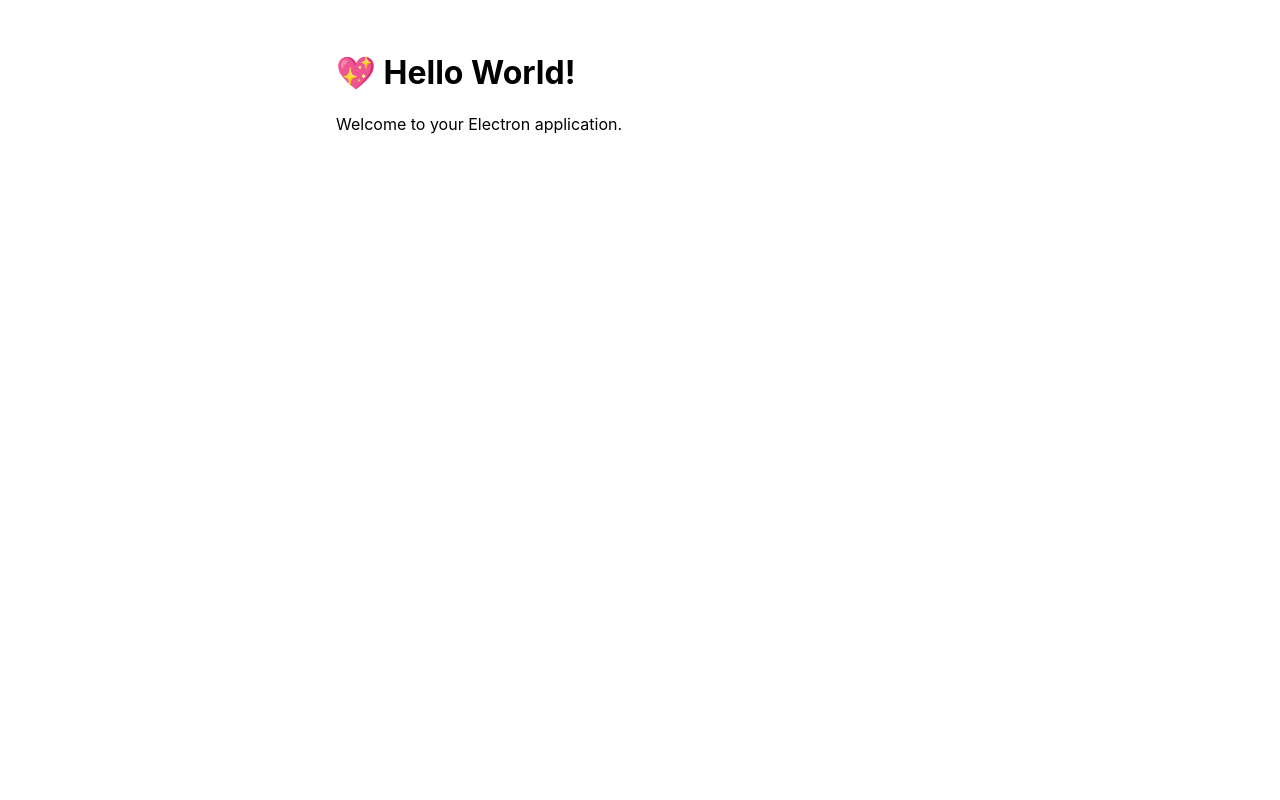
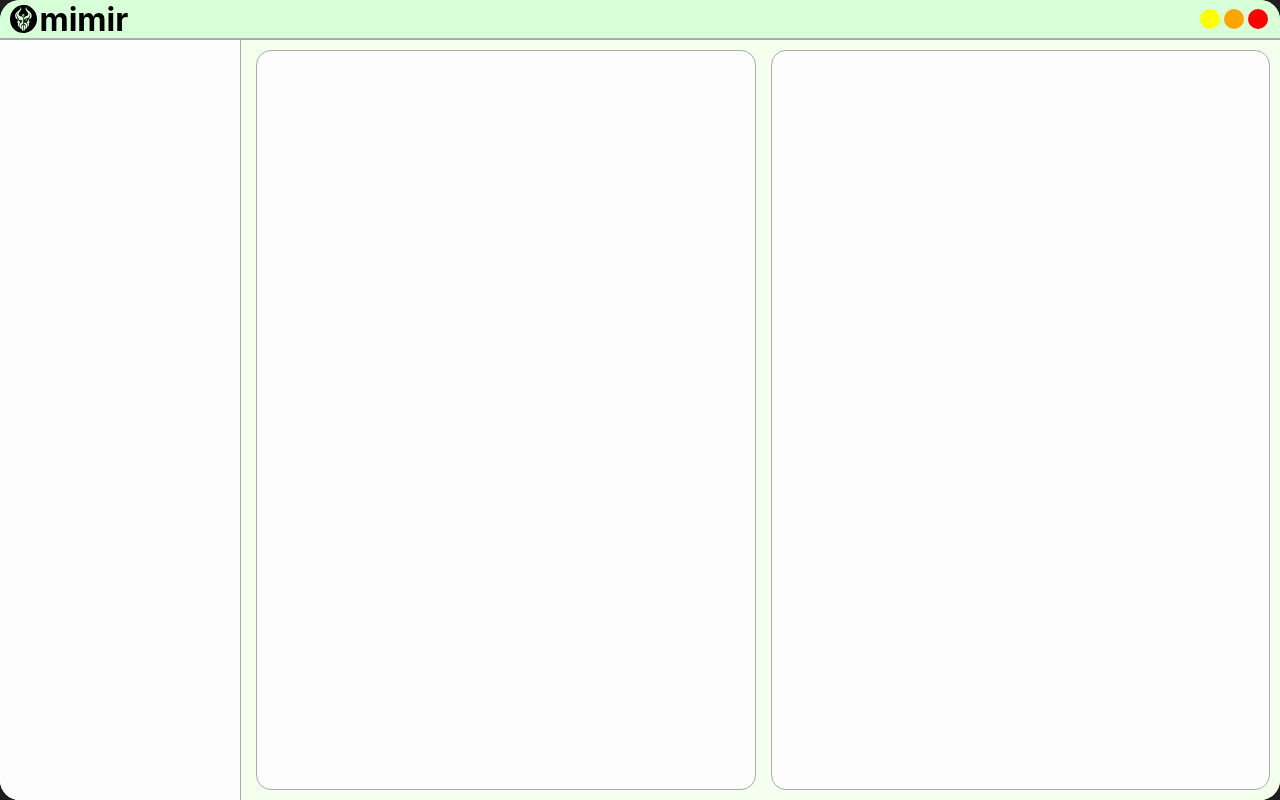
Before and after one commit to RafaelLovrencic/mimir, an Electron app: page src/index.html in a window 1280 px wide. Drawn offline with Linux system fonts and the light colour scheme.

Commit message:
Added a basic UI design.

```diff
--- a/src/index.css
+++ b/src/index.css
@@ -1,8 +1,147 @@
+:root {
+    --main-bg-color: #f4ffed;
+    --titlebar-bg-color: #d7ffd8;
+    --border-color: #aaaaaa;
+    --content-bg-color: #fdfdfd;
+}
+
+html, body {
+    margin: 0;
+    padding: 0;
+    height: 100vh;
+    width: 100vw;
+    overflow: hidden;
+    box-sizing: border-box;
+    border-radius: 20px;
+    background-color: #1e1e1e;
+}
+
 body {
   font-family:
     -apple-system, BlinkMacSystemFont, 'Segoe UI', Roboto, Helvetica, Arial,
     sans-serif;
   margin: auto;
-  max-width: 38rem;
-  padding: 2rem;
+  background-color: var(--main-bg-color);
+  overflow: none;
 }
+
+header {
+    background-color: var(--titlebar-bg-color);
+    border-bottom: 2px solid var(--border-color);
+    width: 100%;
+    height: 5vh;
+    padding: 5px 10px;
+    box-sizing: border-box;
+    display: flex;
+    flex-direction: row;
+    justify-content: space-between;
+    align-items: center;
+
+    -webkit-app-region: drag;
+}
+
+#main-wrapper {
+    width: 100%;
+    height: 95vh;
+    background-color: var(--main-bg-color);
+    display: flex;
+    flex-direction: row;
+    flex-wrap: nowrap;
+}
+
+#mimir-logo {
+    display: flex;
+    min-height: 0;
+    height: 100%;
+    flex-direction: row;
+    flex-wrap: nowrap;
+    align-items: center;
+}
+
+#mimir-logo img {
+    height: 100%;
+    max-height: 100%;
+    object-fit: contain;
+    flex-shrink: 1;
+    padding-right: 2px;
+}
+
+
+#window-menu {
+    display: flex;
+    flex-direction: row;
+    -webkit-app-region: no-drag;
+}
+
+.menu-button {
+    width: 20px;
+    height: 20px;
+    border-radius: 10px;
+    margin: 0px 2px;
+    border: none;
+    outline: none;
+}
+
+.menu-button:hover {
+    filter: brightness(0.85);
+}
+
+#minimize {
+    background-color: yellow;
+}
+
+#maximize {
+    background-color: orange;
+}
+
+#close {
+    background-color: red;
+}
+
+
+#library {
+    width: 240px;
+    flex-shrink: 0;
+
+    overflow-y: auto;
+
+    background-color: var(--content-bg-color);
+    border-right: 1px solid var(--border-color);
+    margin-right: 5px;
+}
+
+#notes {
+    flex: 1;
+    min-width: 300px;
+
+    overflow-y: auto;
+
+    background-color: var(--content-bg-color);
+    border: 1px solid var(--border-color);
+    border-radius: 15px;
+    margin: 10px 5px 10px 5px;
+}
+
+#wiki {
+    flex: 1;
+    min-width: 300px;
+
+    overflow-y: auto;
+
+    background-color: var(--content-bg-color);
+    border: 1px solid var(--border-color);
+    border-radius: 15px;
+    margin: 10px 10px 10px 5px;
+}
+
+.resize-handle {
+    width: 5px;
+    height: 90%;
+    align-self: center;
+    flex-shrink: 0;
+    cursor: col-resize;
+}
+
+.resize-handle:hover {
+    background: var(--border-color);
+}
--- a/src/index.html
+++ b/src/index.html
@@ -6,7 +6,39 @@
     <link rel="stylesheet" href="index.css" />
   </head>
   <body>
-    <h1>💖 Hello World!</h1>
-    <p>Welcome to your Electron application.</p>
+      <header>
+          <div id="mimir-logo">
+              <img src="../public/mimir-logo.svg" id="mimir-png" />
+              <h1>mimir</h1>
+          </div>
+          <div id="window-menu">
+              <button class="menu-button" id="minimize"> </button>
+              <button class="menu-button" id="maximize"> </button>
+              <button class="menu-button" id="close"> </button>
+          </div>
+      </header>
+
+      <div id="main-wrapper">
+          <aside id="library">
+          </aside>
+
+          <div class="resize-handle">
+          </div>
+
+          <section id="notes">
+          </section>
+
+          <div class="resize-handle">
+          </div>
+
+          <section id="wiki">
+          </section>
+      </div>
+
+      <script>
+          document.getElementById("minimize").onclick = () => { window.windowAPI.minimize(); };
+          document.getElementById("maximize").onclick = () => { window.windowAPI.maximize(); };
+          document.getElementById("close").onclick = () => { window.windowAPI.close(); };
+      </script>
   </body>
 </html>
```
Also changed, not shown: src/index.js (+26 -5 lines), src/preload.js (+15 -0 lines), public/mimir-logo.png (added), public/mimir-logo.svg (added).
